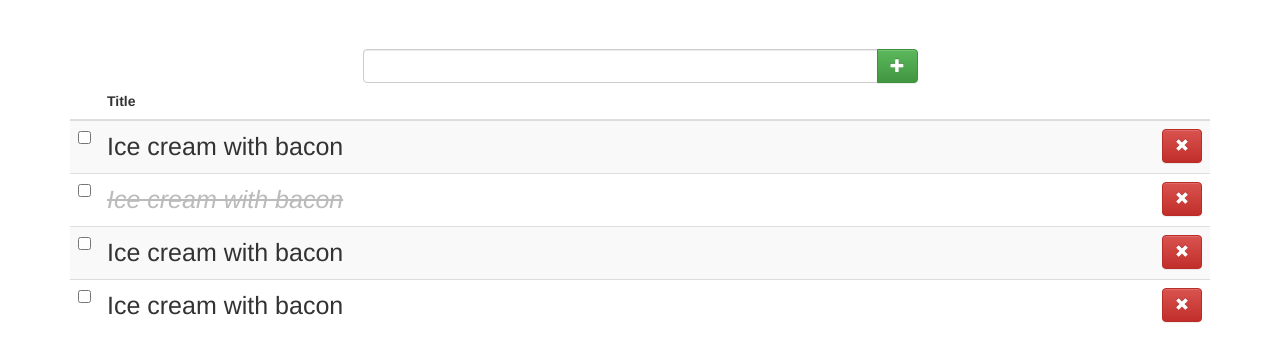
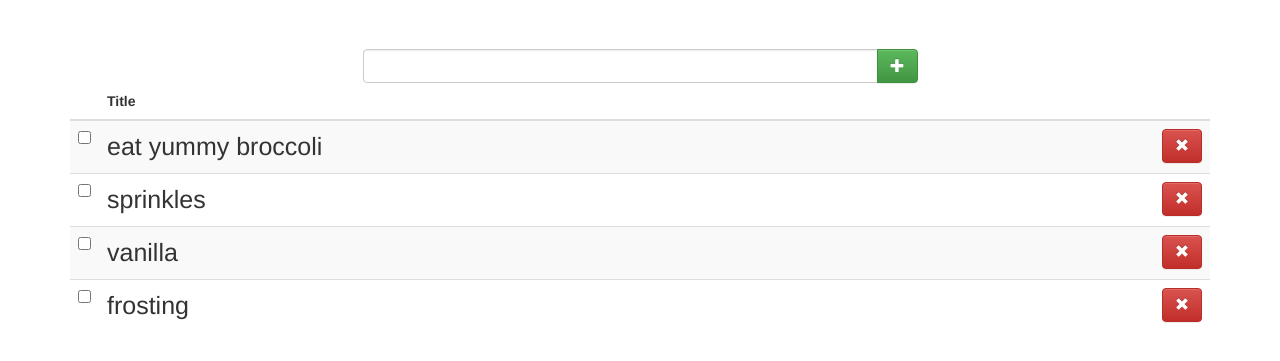
Before and after one commit to tmccarthy67/dinosaurs-todo, a plain HTML site: page index.html in a window 1280 px wide. Shown: the part 409-770 px from the top of the page. Drawn offline with nearby package versions, Linux system fonts and the light colour scheme.

Commit message:
added functionality

```diff
--- /dev/null
+++ b/dinoui.js
@@ -0,0 +1,20 @@
+$(function (){
+	console.log("loaded");
+	console.log (getAll());
+	var items = getAll();
+	for (i=0; i< items.length; i++) {
+		var item = items[i]
+		console.log (item.title, item.completed)
+			var checkbox = $("<input>").attr("type","checkbox");
+			var tdCheckbox = $("<td>").append(checkbox).addClass('tododone');
+			var tdTitle = $("<td>").addClass('todotitle').text(item.title);
+			var spanRemove = $("<span>").addClass('glyphicon glyphicon-remove');
+			var buttonRemove = $("<button>").attr("type","button").addClass('btn btn-danger').append(spanRemove);
+			var tdRemove = $("<td>").addClass('todoremove').append (buttonRemove);
+			var tr =$("<tr>").append(tdCheckbox).append(tdTitle).append(tdRemove);
+			$("#todoitems").append(tr);
+
+			}
+
+
+})
--- a/index.html
+++ b/index.html
@@ -49,27 +49,9 @@
           <th></th>
         </tr>
       </thead>
-      <tbody>
-        <tr>
-          <td class="tododone"><input type="checkbox"></td>
-          <td class="todotitle">Ice cream with bacon</td>
-          <td class="todoremove"><button type="button" class="btn btn-danger"><span class="glyphicon glyphicon-remove"></span></button></td>
-        </tr>
-        <tr>
-          <td class="tododone"><input type="checkbox"></td>
-          <td class="todotitle done">Ice cream with bacon</td>
-          <td class="todoremove"><button type="button" class="btn btn-danger"><span class="glyphicon glyphicon-remove"></span></button></td>
-        </tr>
-        <tr>
-          <td class="tododone"><input type="checkbox"></td>
-          <td class="todotitle">Ice cream with bacon</td>
-          <td class="todoremove"><button type="button" class="btn btn-danger"><span class="glyphicon glyphicon-remove"></span></button></td>
-        </tr>
-        <tr>
-          <td class="tododone"><input type="checkbox"></td>
-          <td class="todotitle">Ice cream with bacon</td>
-          <td class="todoremove"><button type="button" class="btn btn-danger"><span class="glyphicon glyphicon-remove"></span></button></td>
-        </tr>
+      <tbody id="todoitems">
+
+
       </tbody>
     </table>
     </div>
@@ -84,5 +66,6 @@
     <!-- Latest compiled and minified JavaScript -->
     <script src="//netdna.bootstrapcdn.com/bootstrap/3.1.1/js/bootstrap.min.js"></script>
     <script src="dinodata.js"></script>
+    <script src="dinoui.js"></script>
   </body>
   </html>
```
